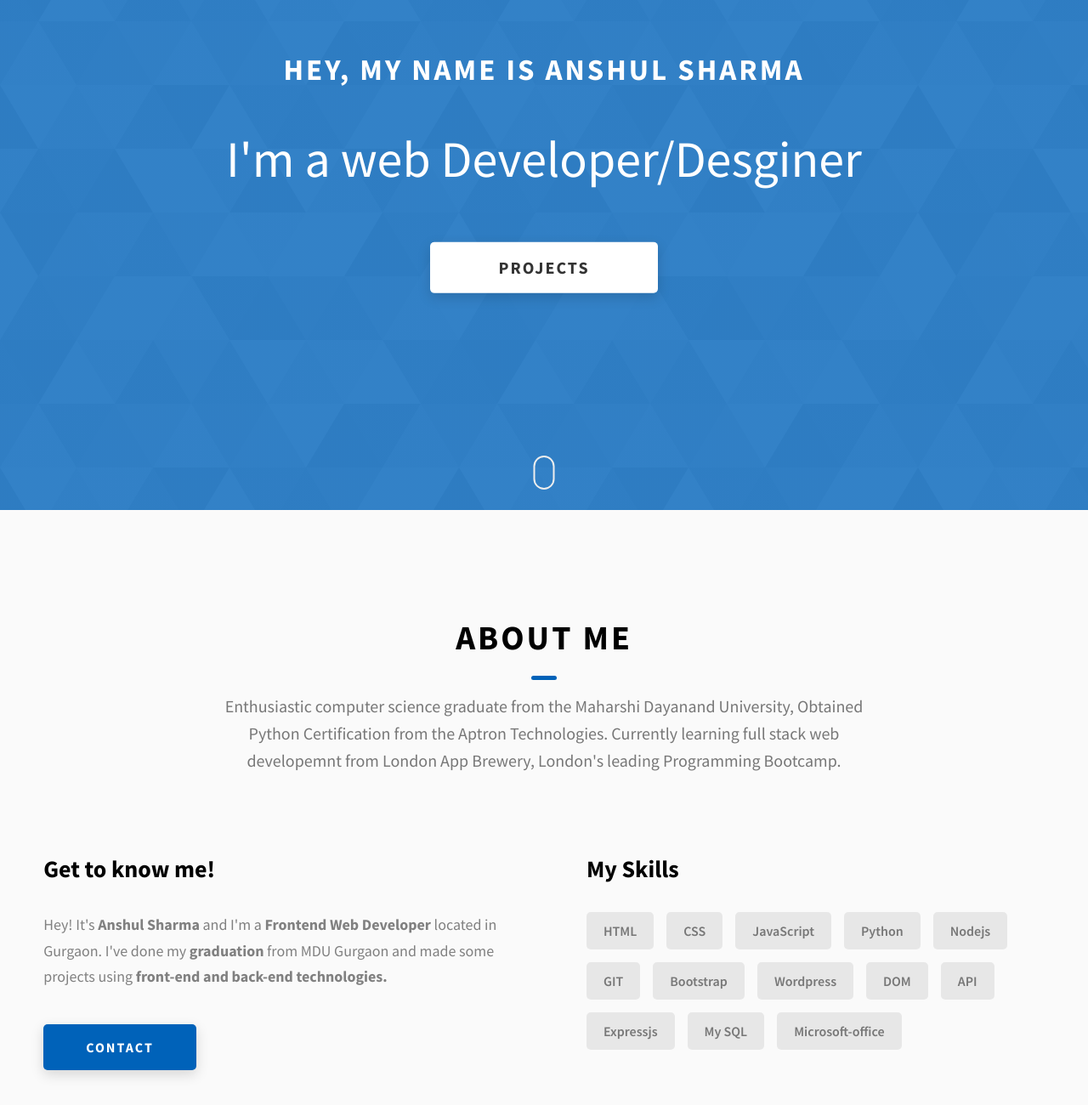
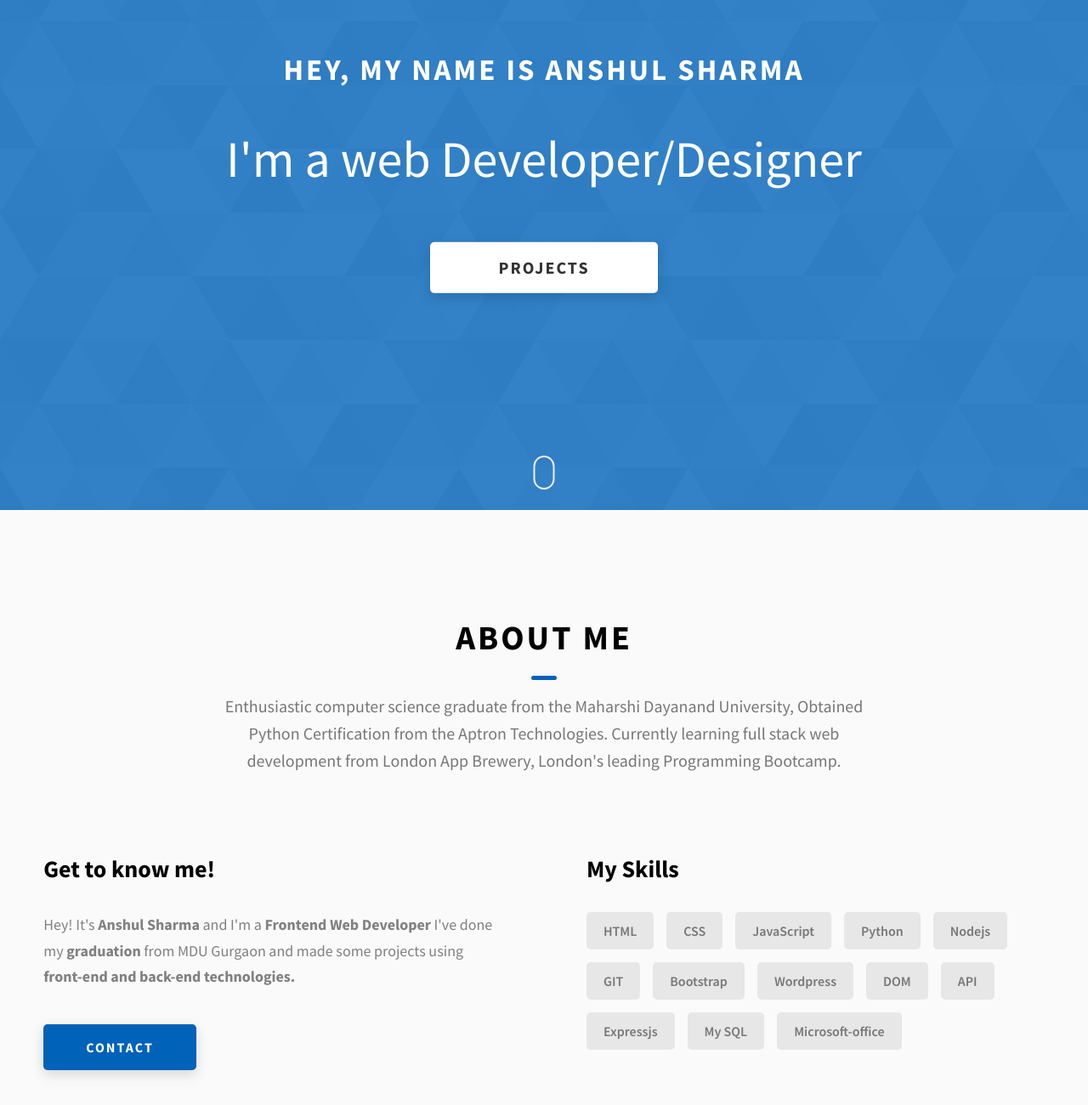
Before and after one commit to Ansh2911/my_portfolio, a plain HTML site: page index.html in a window 1280 px wide. Shown: the part 200-1500 px from the top of the page at 85% size. Drawn offline with Linux system fonts and the light colour scheme.

Commit message:
Update index.html

```diff
--- a/index.html
+++ b/index.html
@@ -76,7 +76,7 @@
       <h1 class="heading-primary">Hey, My name is Anshul Sharma</h1>
       <div class="home-hero__info">
         <p class="text-primary">
-          I'm a web Developer/Desginer
+          I'm a web Developer/Designer
         </p>
       </div>
       <div class="home-hero__cta">
@@ -120,7 +120,7 @@
         <span class="heading-sec__main">About Me</span>
         <span class="heading-sec__sub">
           Enthusiastic computer science graduate from the Maharshi Dayanand University, Obtained Python Certification
-          from the Aptron Technologies. Currently learning full stack web developemnt from London App Brewery, London's
+          from the Aptron Technologies. Currently learning full stack web development from London App Brewery, London's
           leading Programming Bootcamp.
         </span>
       </h2>
@@ -131,8 +131,7 @@
             <p class="about__content-details-para">
               Hey! It's
               <strong>Anshul Sharma</strong>
-              and I'm a <strong> Frontend Web Developer </strong> located in
-              Gurgaon. I've done my
+              and I'm a <strong> Frontend Web Developer </strong>  I've done my
               <strong> graduation </strong>
               from MDU Gurgaon and made some projects using
               <strong>front-end and back-end technologies. </strong>
```
